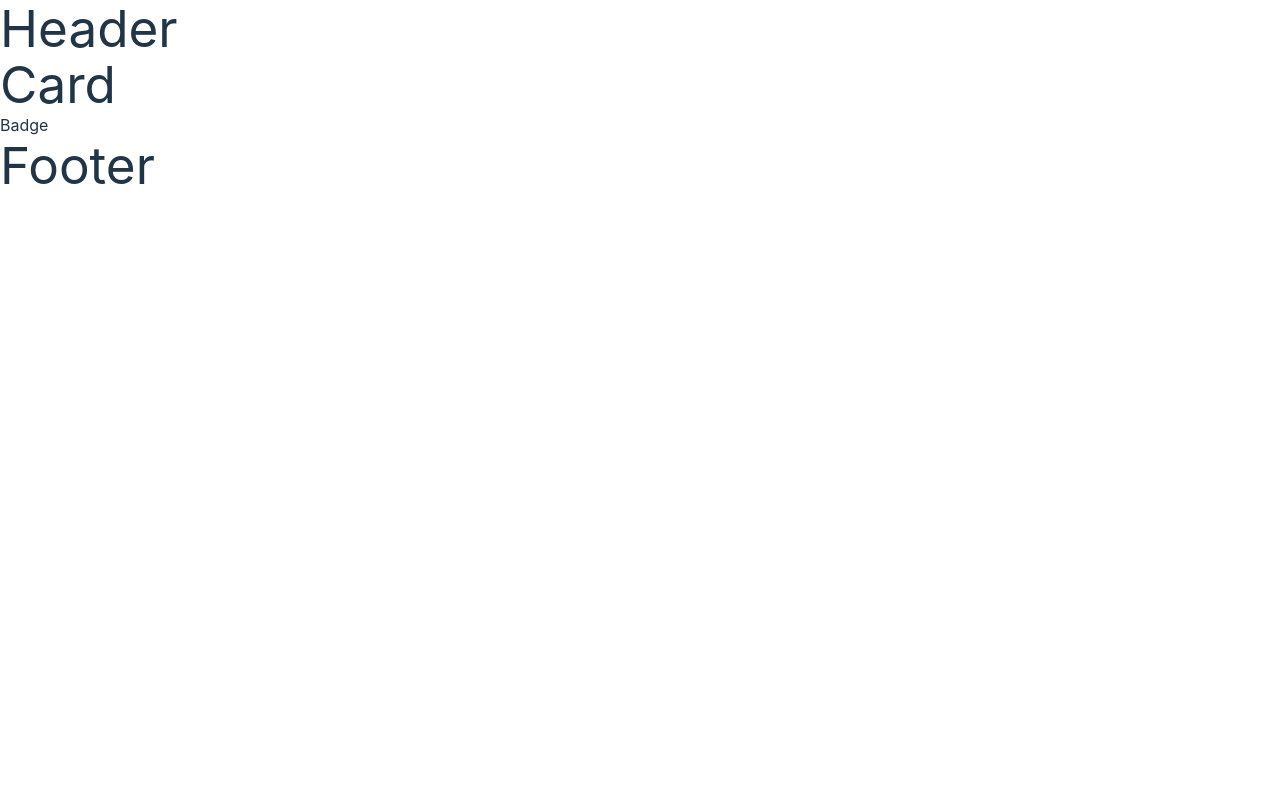
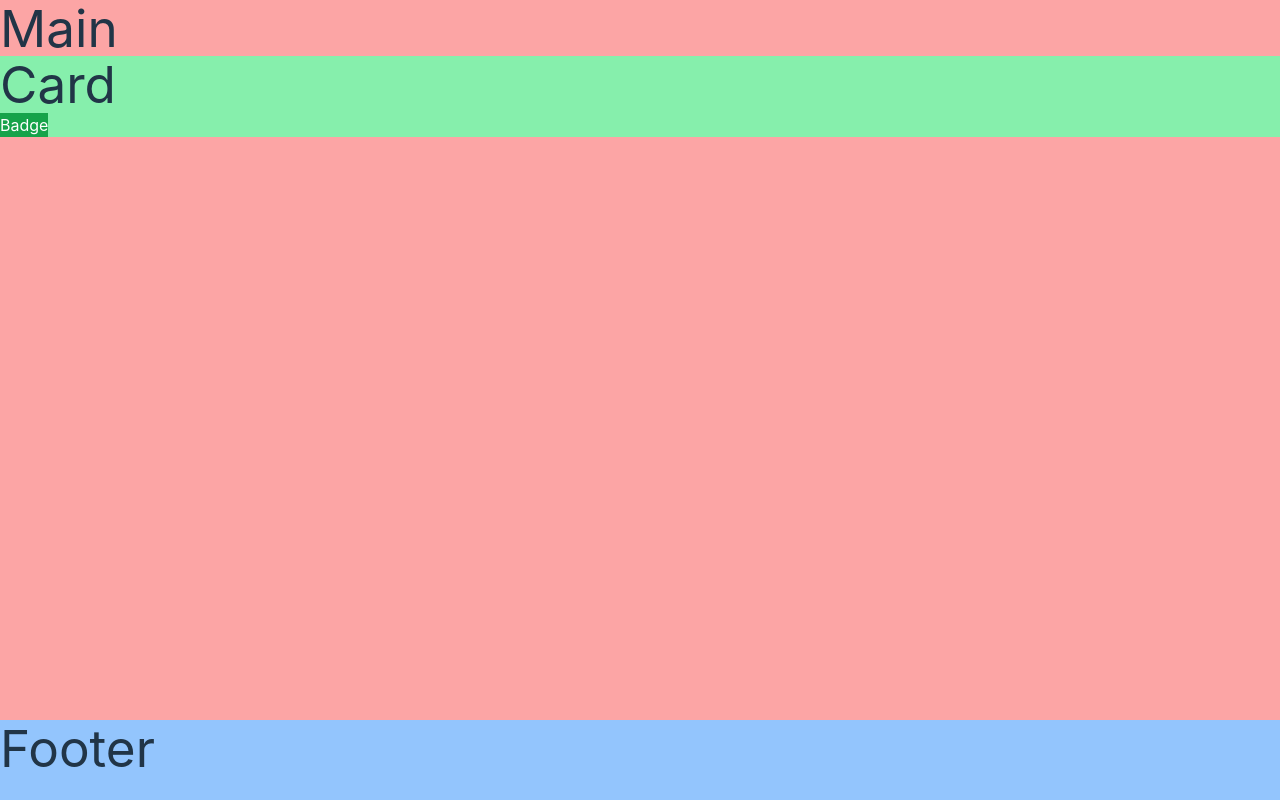
Before and after one commit to Aj-Herrera-99/react-components, a React (Vite) app: page / in a window 1280 px wide. Built offline with nearby package versions, Linux system fonts and the light colour scheme.

Commit message:
macrostruttura

```diff
--- a/src/App.jsx
+++ b/src/App.jsx
@@ -1,14 +1,11 @@
-import Header from "./components/Header";
+import Main from "./components/Main";
 import Footer from "./components/Footer";
-import Card from "./components/Card";
-
 
 function App() {
     return (
         <>
-        <Header/>
-        <Card/>
-        <Footer/>
+            <Main />
+            <Footer />
         </>
     );
 }
--- a/src/components/Badge.jsx
+++ b/src/components/Badge.jsx
@@ -1,5 +1,5 @@
 function Badge() {
-    return <p>Badge</p>
+    return <button className="bg-green-600 text-white">Badge</button>
 }
 
 export default Badge;
--- a/src/components/Card.jsx
+++ b/src/components/Card.jsx
@@ -3,8 +3,10 @@ import Badge from "./Badge";
 function Card() {
     return (
         <>
-            <h1>Card</h1>
-            <Badge/>
+            <div className="bg-green-300">
+                <h1>Card</h1>
+                <Badge />
+            </div>
         </>
     );
 }
--- a/src/components/Footer.jsx
+++ b/src/components/Footer.jsx
@@ -1,6 +1,11 @@
 function Footer() {
-
-    return <h1>Footer</h1>
+    return (
+        <>
+            <footer className="bg-blue-300 h-[10vh] absolute w-full bottom-0">
+                <h1>Footer</h1>
+            </footer>
+        </>
+    );
 }
 
 export default Footer;
--- a/src/components/Header.jsx
+++ /dev/null
@@ -1,5 +0,0 @@
-function Header() {
-return <h1>Header</h1>
-}
-
-export default Header;
--- /dev/null
+++ b/src/components/Main.jsx
@@ -0,0 +1,14 @@
+import Card from "./Card";
+
+function Main() {
+    return (
+        <>
+            <main className="bg-red-300 h-[90vh]">
+                <h1>Main</h1>
+                <Card />
+            </main>
+        </>
+    );
+}
+
+export default Main;
--- a/src/index.css
+++ b/src/index.css
@@ -38,25 +38,6 @@ h1 {
     line-height: 1.1;
 }
 
-button {
-    border-radius: 8px;
-    border: 1px solid transparent;
-    padding: 0.6em 1.2em;
-    font-size: 1em;
-    font-weight: 500;
-    font-family: inherit;
-    background-color: #1a1a1a;
-    cursor: pointer;
-    transition: border-color 0.25s;
-}
-button:hover {
-    border-color: #646cff;
-}
-button:focus,
-button:focus-visible {
-    outline: 4px auto -webkit-focus-ring-color;
-}
-
 @media (prefers-color-scheme: light) {
     :root {
         color: #213547;
@@ -65,7 +46,4 @@ button:focus-visible {
     a:hover {
         color: #747bff;
     }
-    button {
-        background-color: #f9f9f9;
-    }
 }
```
